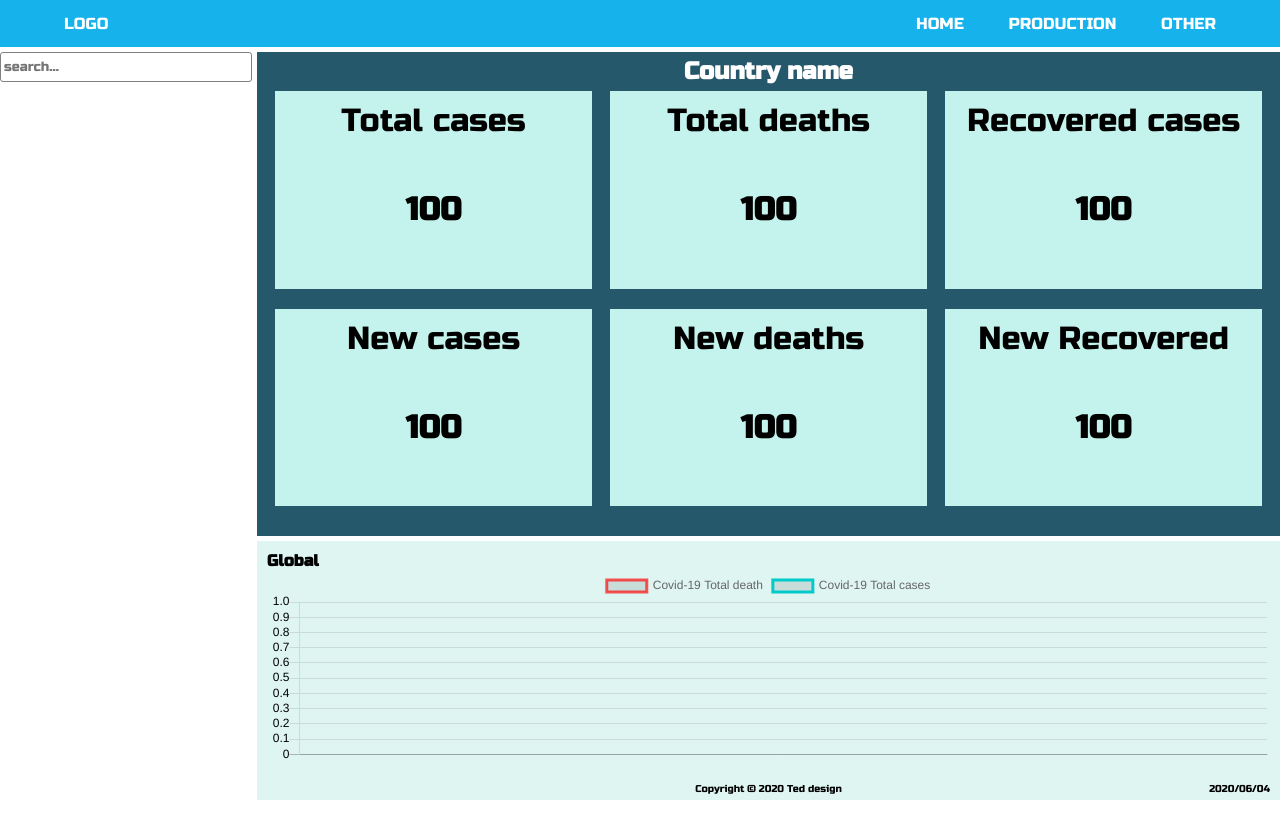
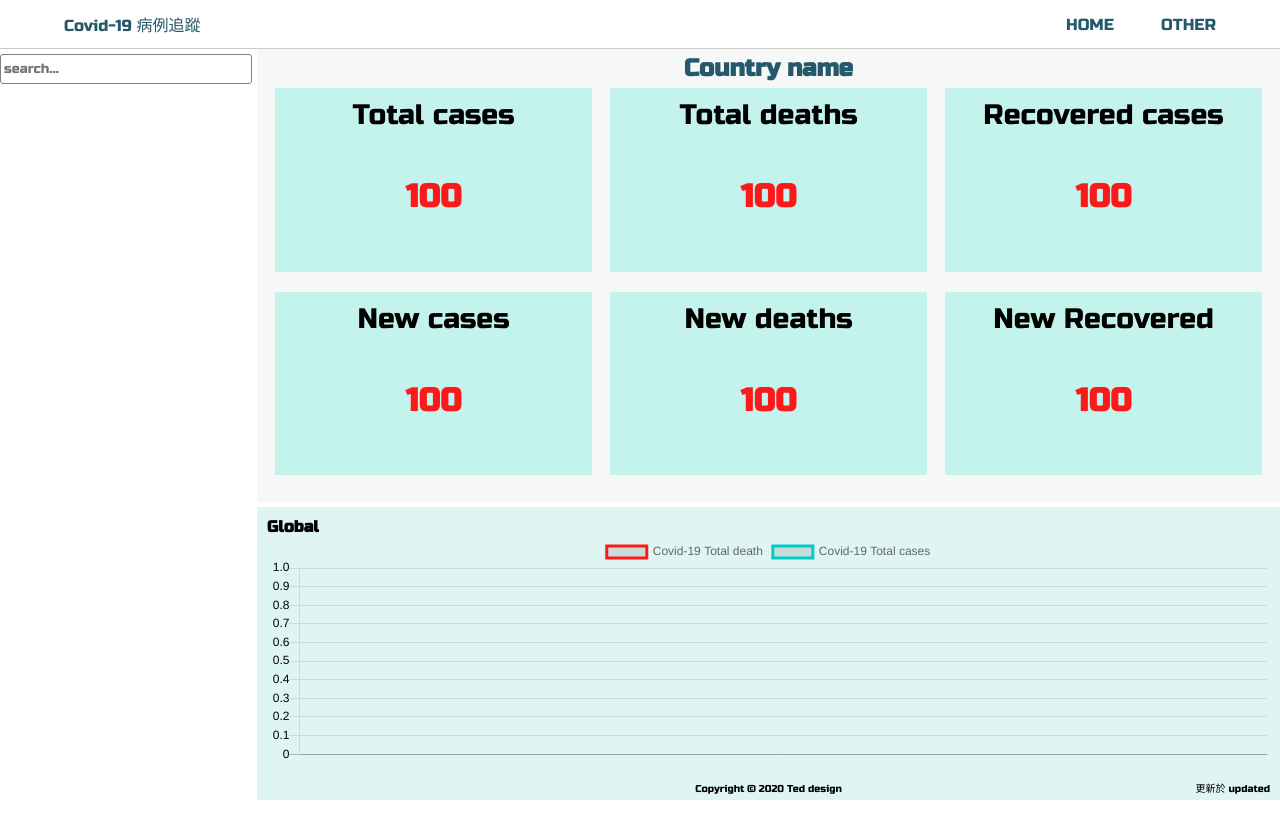
Before and after one commit to Ted808387/covid-19-information, a website with bundled scripts: page index.html in a window 1280 px wide. After the commit the page ends 800 px from the top, so only its background shows below. Built offline with nearby package versions, Linux system fonts and the light colour scheme; no server answers.

Commit message:
color and sidebar

```diff
--- a/index.html
+++ b/index.html
@@ -9,15 +9,12 @@
     <script src="./js/all.js" type="module"></script>
 </head>
 <body>
-    <div class="container">
+    <div id="container" class="container">
         <header class="header">
-            <a href="#" class="nav-item nav-logo">LOGO</a>
+            <a href="#container" class="nav-item nav-logo">Covid-19 病例追蹤</a>
             <ul class="nav">
                 <li>
                     <a href="#" class="nav-item">HOME</a>
-                </li>
-                <li>
-                    <a href="#" class="nav-item">PRODUCTION</a>
                 </li>
                 <li>
                     <a href="#" class="nav-item">OTHER</a>
@@ -48,27 +45,27 @@
             <div class="main-content">
                 <div class="main-card">
                     <p>Total cases</p>
-                    <h1>100</h1>
+                    <h2>100</h2>
                 </div>
                 <div class="main-card">
                     <p>Total deaths</p>
-                    <h1>100</h1>
+                    <h2>100</h2>
                 </div>
                 <div class="main-card">
                     <p>Recovered cases</p>
-                    <h1>100</h1>
+                    <h2>100</h2>
                 </div>
                 <div class="main-card">
                     <p>New cases</p>
-                    <h1>100</h1>
+                    <h2>100</h2>
                 </div>
                 <div class="main-card">
                     <p>New deaths</p>
-                    <h1>100</h1>
+                    <h2>100</h2>
                 </div>
                 <div class="main-card">
                     <p>New Recovered</p>
-                    <h1>100</h1>
+                    <h2>100</h2>
                 </div>
             </div>
 
@@ -76,11 +73,13 @@
         <footer class="footer">
             <div class="footer-chart">
                 <h4 class="chart-title">Global</h4>
-                <canvas id="myChart" height="60%">
+                <canvas id="myChart" height="70%">
                 </canvas>
             </div>
             <div class="copyright">Copyright&nbsp;&copy&nbsp;2020&nbsp;Ted&nbsp;design</div>
-            <div class="updateTime">2020/06/04</div>
+            <div class="updateTime">
+                更新於&nbsp;<p class="Time">updated</p>
+            </div>
         </footer>
     </div>
 </body>
--- a/js/controller.js
+++ b/js/controller.js
@@ -15,9 +15,9 @@ let controller = (function(model, view) {
             labels: data.historyTime,
             datasets: [{
                 label: 'Covid-19 Total death',
-                borderColor: '#ff0000ab',
+                borderColor: '#fc1919',
                 borderWidth: '3',
-                hoverBackgroundColor: '#ff0000ab',
+                hoverBackgroundColor: '#fc1919',
                 hoverBorderColor: 'black',
                 data: data.historyDeaths, // 丟入參數
                 },{
--- a/js/model.js
+++ b/js/model.js
@@ -4,8 +4,6 @@ export let model = (function() {
         Country: [], // 全部城市
         firstCountry: [], // 前幾名城市
         chartData: {}, // chart歷史資料
-        // cases: [], // 全球歷史確診
-        // deaths: [], // 全球歷史死亡
 
         worldHistory: [], //全球資料歷史
         historyData: [], // 各國歷史資料
--- a/js/view.js
+++ b/js/view.js
@@ -7,7 +7,7 @@ export let view = (function() {
         Cards: '.sidebar-content>.sidebar-card',
         myChart: 'myChart',
         chartTitle: '.chart-title',
-        updateTime: '.updateTime',
+        Time: '.Time',
     };
     return {
         getInfo: function() {
@@ -56,7 +56,7 @@ export let view = (function() {
             document.querySelector(Dom.chartTitle).textContent = countryName;
         },
         updateTime: function(time) {
-            document.querySelector(Dom.updateTime).textContent = time;
+            document.querySelector(Dom.Time).textContent = time;
         },
     };
 })();
--- a/scss/_footer.scss
+++ b/scss/_footer.scss
@@ -18,5 +18,8 @@
     .updateTime{
         @include footer-data();
         right: 10px;
+        .Time{
+            display: inline-block;
+        }
     }
 }
--- a/scss/_main.scss
+++ b/scss/_main.scss
@@ -1,5 +1,5 @@
 $title: #fff;
-$card-fontsize: 2.5vw;
+$card-fontsize: 2.2vw;
 $card-quantity: 32px;
 
 
@@ -8,7 +8,7 @@ $card-quantity: 32px;
     padding: 5px 0;
     justify-content: center;
     align-items: center;
-    color: $title;
+    color: $main-title-color;
 }
 .main-content{
     width: 100%;
@@ -28,15 +28,16 @@ $card-quantity: 32px;
     p{
         font-size: $card-fontsize;
     }
-    h1{
+    h2{
         font-size: $card-quantity;
+        color: $peoplenumber;
         margin: auto 0;
     }
 }
 @media only screen and (max-width: 550px) {
     .main-card{
         width: 45%;
-        margin-bottom: 3%;
+        margin-bottom: 4%;
         h1{
             font-size: 24px;
         }
--- a/scss/_nav.scss
+++ b/scss/_nav.scss
@@ -1,14 +1,10 @@
 .nav{
-    width: 300px;
+    width: 150px;
     display: flex;
     justify-content: space-between;
   }
   .nav-item{
-    color: white;
-    transition: 0.3s;
-    &:hover{
-      color: $main-color;
-    }
+    color: $nav-color;
   }
   .nav-burger{
     display: none;
@@ -19,11 +15,7 @@
       width: 20px;
       height: 3px;
       margin-bottom: 3px;
-      background-color: $bcg-color-white;
-      transition: 0.3s;
-    }
-    &:hover span{
-      background-color: $main-color;
+      background-color: $nav-bg-color;
     }
   }
   .popup-nav{
--- a/scss/_sidebar.scss
+++ b/scss/_sidebar.scss
@@ -1,5 +1,5 @@
 $E00: 100%;
-$peoplenumber: red;
+$peoplenumber: rgb(252, 25, 25);
 
 .sidebar-search{
     width: 100%;
@@ -7,7 +7,7 @@ $peoplenumber: red;
     border: 1px solid gray;
     border-radius: 3px;
     padding-left: 3px;
-    margin-bottom: 5px;
+    margin: 5px 0;
     &:focus{
         outline: 1px solid #0edceb;
     }
@@ -17,7 +17,7 @@ $peoplenumber: red;
     display: flex;
     flex-direction: column;
     width: $E00;
-    height: $E00;
+    height: 93%;
     background-color: #fff;
     overflow: scroll;
     overflow-x: hidden;
@@ -38,7 +38,8 @@ $peoplenumber: red;
 }
 .sidebar-card{
     width: $E00;
-    height: 20%;
+    // height: 20%;
+    font-size: 1.6vw;
     padding: 10px 5px;
     margin-bottom: 5px;
     background-color: $sidebar-color;
--- a/scss/all.scss
+++ b/scss/all.scss
@@ -1,8 +1,10 @@
-$head-color: #15B2EB;
-$nav-color: #118BB8;
+$head-bg-color: #fff;
+$nav-color: #25586B;
+$nav-bg-color: #fff;
 $sidebar-color: #92e3e9;
 $sidebar-hover-color: #2d7c81;
-$main-color: #25586B;
+$main-title-color: #25586B;
+$main-color: rgb(246, 248, 248);
 $main-card-color: #c4f3ed;
 $footer-color: #dff5f2;
 $bcg-color-white: #fff;
@@ -31,7 +33,7 @@ i{
   height: 100vh;
   background-color: #fff;
   grid-template-rows: 0.3fr repeat(3, 1fr) 1fr;
-  grid-template-columns: repeat(5, minmax(120px, 1fr));
+  grid-template-columns: repeat(5, minmax(100px, 1fr));
   grid-template-areas:
   'head head head head head'
   'sidebar main main main main'
@@ -43,12 +45,14 @@ i{
 }
 .header{
   grid-area: head;
-  background-color: $head-color;
+  background-color: $head-bg-color;
+  border-bottom: 1px solid rgb(206, 202, 202);
   display: flex;
   justify-content: space-between;
   align-items: center;
   padding: 10px 5%;
   position: relative;
+  margin-bottom: -5px;
 }
 .sidebar{
   grid-area: sidebar;
@@ -65,7 +69,7 @@ i{
 @media only screen and (max-width: 550px) {
   .container{
     grid-template-rows: 0.4fr 1fr 3fr 1fr;
-    grid-template-columns: 1fr;
+    grid-template-columns: minmax(100px, 1fr);
     grid-template-areas:
     'head'
     'sidebar'
```
Also changed, not shown: dist/style/all.min.css, style/all.css.
